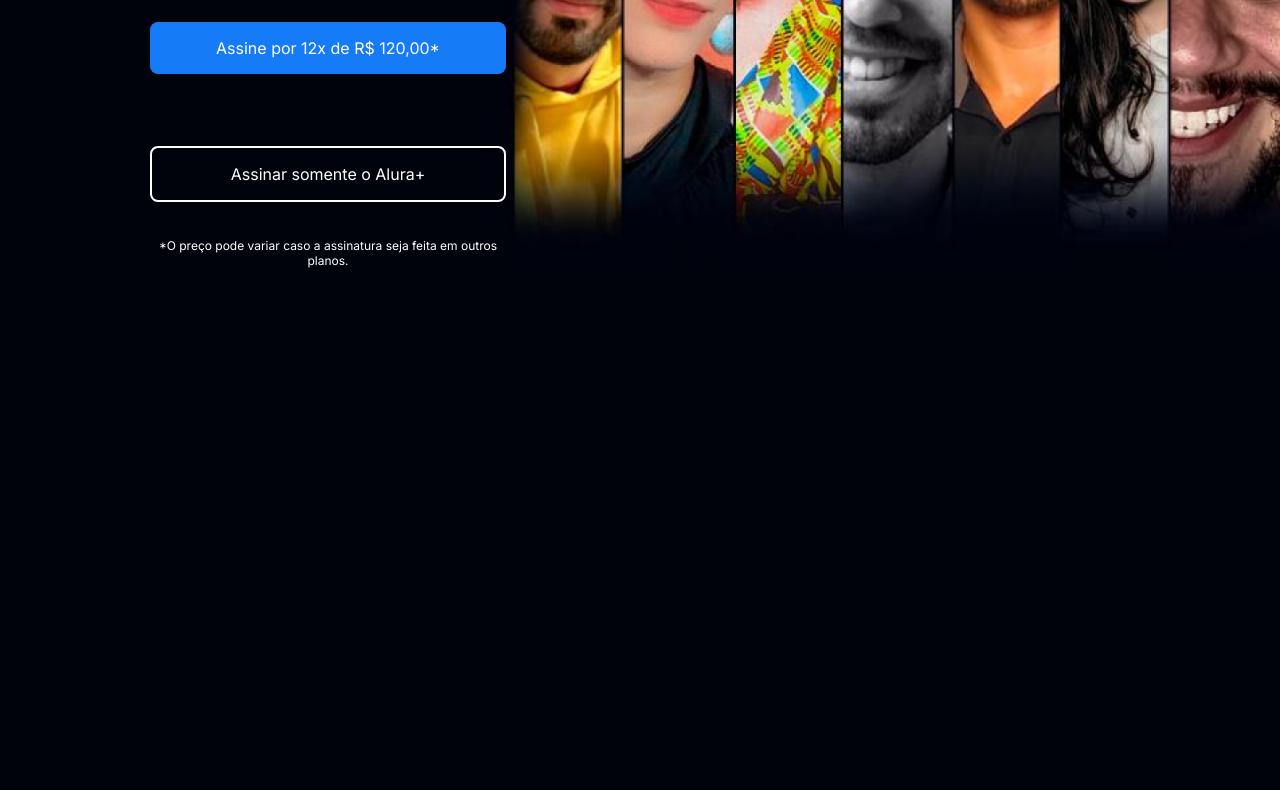
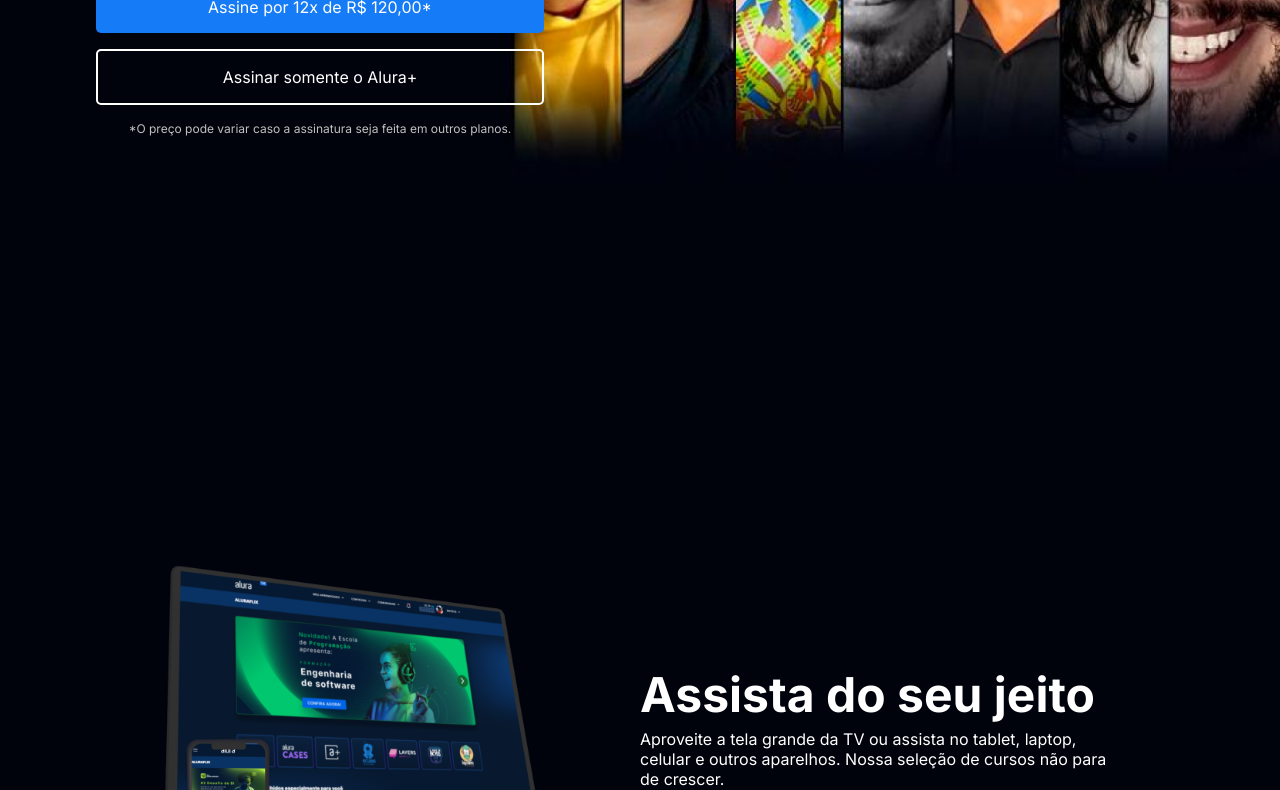
Before and after one commit to Anehelly/projeto_alura_plus, a plain HTML site: page index.html in a window 1280 px wide. Shown: the part 473-1263 px from the top of the page. Before the commit the page ends 950 px from the top, so only its background shows below. Drawn offline with Linux system fonts and the light colour scheme.

Commit message:
atualização section

```diff
--- a/index.html
+++ b/index.html
@@ -7,15 +7,22 @@
     <link rel="stylesheet" href="styles/style.css">
 </head>
 <body>
-    <section class="container principal">
-        <div class="container__conteudo">
-            <h1 class="container_titulo">Com o Combo+, você pode aproveitar a <br> Alura+ e o Alura Língua por um preço <br> único.</h1>
-            <img src="images/Combo.png" alt="Logo Combo+"><br>
-            <div class="container_links">
-                <a class="container_botao" href="#">Assine por 12x de R$ 120,00*</a><br><br><br><br>
-                <a class="container_botao botao_secundario" href="#">Assinar somente o Alura+</a><br><br>
-                <p class="container_paragrafo">*O preço pode variar caso a assinatura seja feita em outros planos.</p>
-            </div>
+    <section class="principal container">
+        <div class="container__caixa">
+            <h1 class="container__titulo">Com o Combo+, você pode aproveitar a Alura+ e o Alura Língua por um preço
+                único.</h1>
+            <img src="images/Combo.png" alt="O combo+ é a junção do alura+ e o alura língua" class="container__imagem">
+            <a href="www.alura.com.br" class="container__botao">Assine por 12x de R$ 120,00*</a>
+            <a href="www.alura.com.br" class="container__botao botao_secundario">Assinar somente o Alura+</a>
+            <p class="container__aviso">*O preço pode variar caso a assinatura seja feita em outros planos.</p>
+        </div>
+    </section>
+
+    <section class="container secundario">
+        <img class="imagem__secundaria" src="images/Plataformas.png" alt="">
+        <div class="container__descricao">
+            <h1 class="descricao__titulo">Assista do seu jeito</h1>
+            <p class="descricao__texto">Aproveite a tela grande da TV ou assista no tablet, laptop, celular e outros aparelhos. Nossa seleção de cursos não para de crescer.</p>
         </div>
     </section>
 
--- a/styles/style.css
+++ b/styles/style.css
@@ -1,97 +1,103 @@
 @charset "UTF-8";
 
 @import url('https://fonts.googleapis.com/css2?family=Inter:wght@100..900&display=swap');
-
-:root{
-    --var-cor-fundo: #00030c;
-    --var-branco-principal: #ffffff;
-    --var-azul: #167bf7;
-    --var-cinza-paragrafo: #c7c8c9;
-
-    --var-fonte-primaria:"Inter", sans-serif;
+:root {
+    --branco-principal: #FFFFFF;
+    --cinza-secundario: #C0C0C0;
+    --botao-azul: #167BF7;
+    --cor-de-fundo: #00030C;
+    --fonte-principal: 'Inter';
+    --botao-azul-efeito: #3c92fa;
 }
 
-*{
+body {
+    background-color: var(--cor-de-fundo);
+    color: var(--branco-principal);
+    font-family: var(--fonte-principal);
+    font-size: 16px;
+    font-weight: 400;
+}
+
+* {
     margin: 0;
     padding: 0;
 }
 
-body{
-    background-color: var(--var-cor-fundo);
-
-}
-
-.principal{/*esta alinhando somente a imagem de fundo*/
-    background-image: url(../images/Background.png);
+.principal {
+    background-image: url("../images/Background.png");
     background-repeat: no-repeat;
     background-size: contain;
     background-position: right center;
-    color: white;
+    align-items: center;
+    text-align: center;
 }
 
-.container{
+.container {
     height: 100vh;
-    display: flex;
-    padding-top: 150px;
-    padding-left: 150px;
-    padding-right: 798px;
-
+    display: grid;
+    grid-template-columns: 50% 50%;
 }
 
-.container_conteudo{
-    display: flex;
-    flex-direction: column;
-    justify-content: flex-start;
-    width: 588px;
-    height: 431px;
-
+.container__botao {
+    background-color: var(--botao-azul);
+    border-radius: 5px;
+    padding: 1em;
+    color: var(--branco-principal);
+    display: block;
+    text-decoration: none;
+    margin-bottom: 1em;
 }
 
-.container_titulo{
-    text-align: center;
-    font-family: var(--var-fonte-primaria);
-    font-weight: 700px;
-    font-size: 28px;
-    line-height: 33.89px;
-    padding-bottom: 30px;
+.botao_secundario {
+    background-color: transparent;
+    border: 2px solid var(--branco-principal)
 }
 
-img{
-    display: block;
-    margin: auto;
-    margin-bottom: 20px;
+.container__aviso {
+    font-size: 12px;
+    color: var(--cinza-secundario);
 }
 
-.container_links{
-    display: flex;
-    flex-direction: column;
-    margin-bottom: 20px;
-
+.container__titulo {
+    font-size: 28px;
+    font-weight: 700;
 }
 
-.container_botao{
-    display: block;
-    background-color: var(--var-azul);
-    border-radius: 8px;
-    padding: 1em;
-    text-decoration: none;
-    color: var(--var-branco-principal);
-    font-family: var(--var-fonte-primaria);
-    font-size: 16px;
-    font-weight: 400;
-    text-align: center;
+.container__imagem {
+    margin: 1em 0 2em 0;
+}
+
+.container__caixa {
+    margin: 0 6em;
+}
+
+/*Aqui começou a segunda section */
+
+.container__secundario{
+    display: grid;
+    grid-template-columns: 50% 50%;
+    height: 100vh;
+    align-items: center;
+    text-align: left;
+}
+
+.imagem__secundaria{
+    width: 80%;
+}
+
+.secundario{
+    align-items: center;
+    margin: 0 10em;
+}
 
 
+.descricao__titulo{
+    font-weight: 700;
+    font-size: 48px;
+    color: var(--branco-principal);
+    margin-bottom: 0.1em;
 }
 
-.botao_secundario{
-    background-color: transparent;
-    border: 2px solid var(--var-branco-principal);
+.descricao_texto{
+    color: var(--cinza-secundario);
 }
-
-.container_paragrafo{
-    text-align: center;
-    font-family: var(--var-fonte-primaria);
-    font-size: 12px;
-    width: 400;
-}
```
Also changed, not shown: images/Plataformas.png (added).
